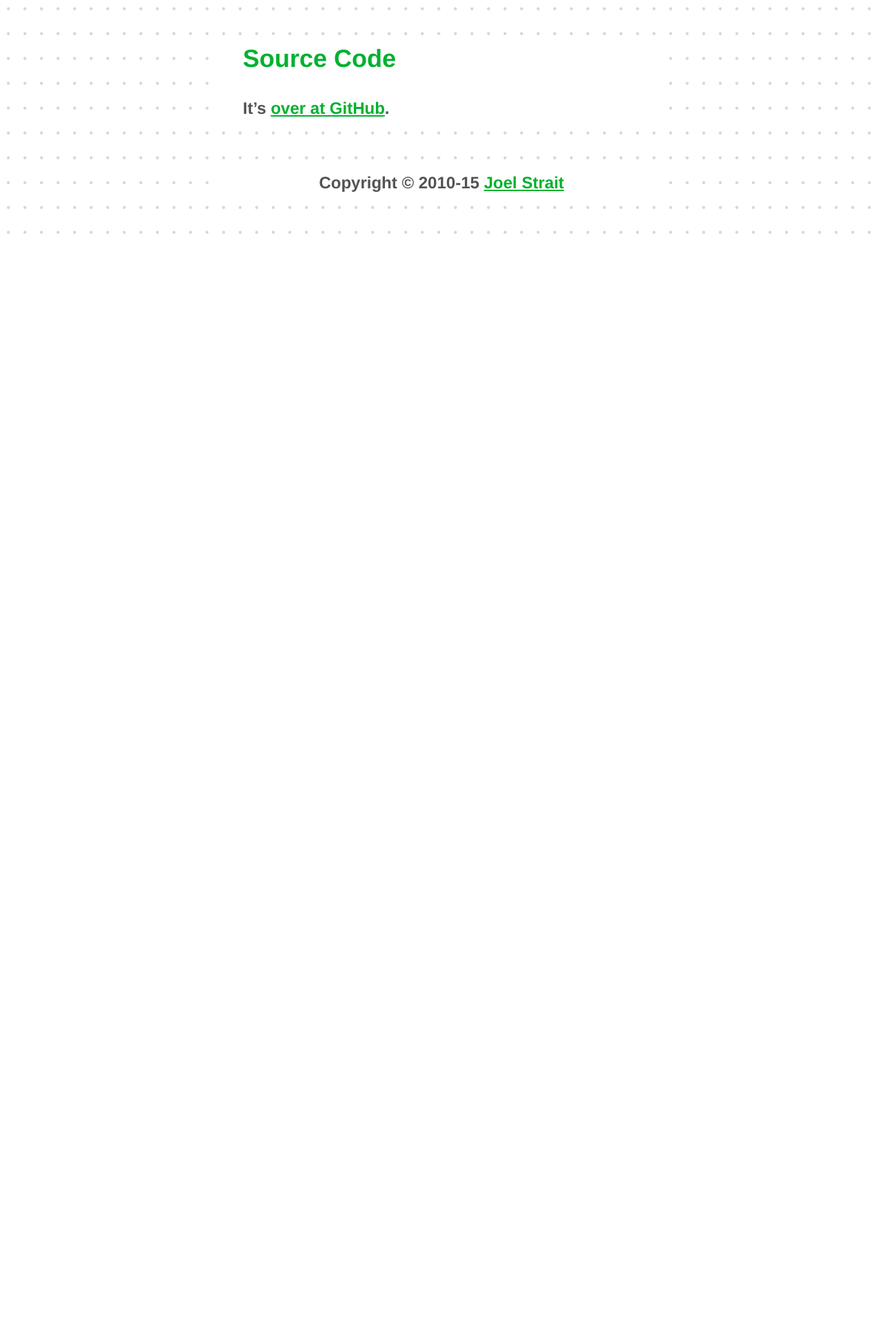
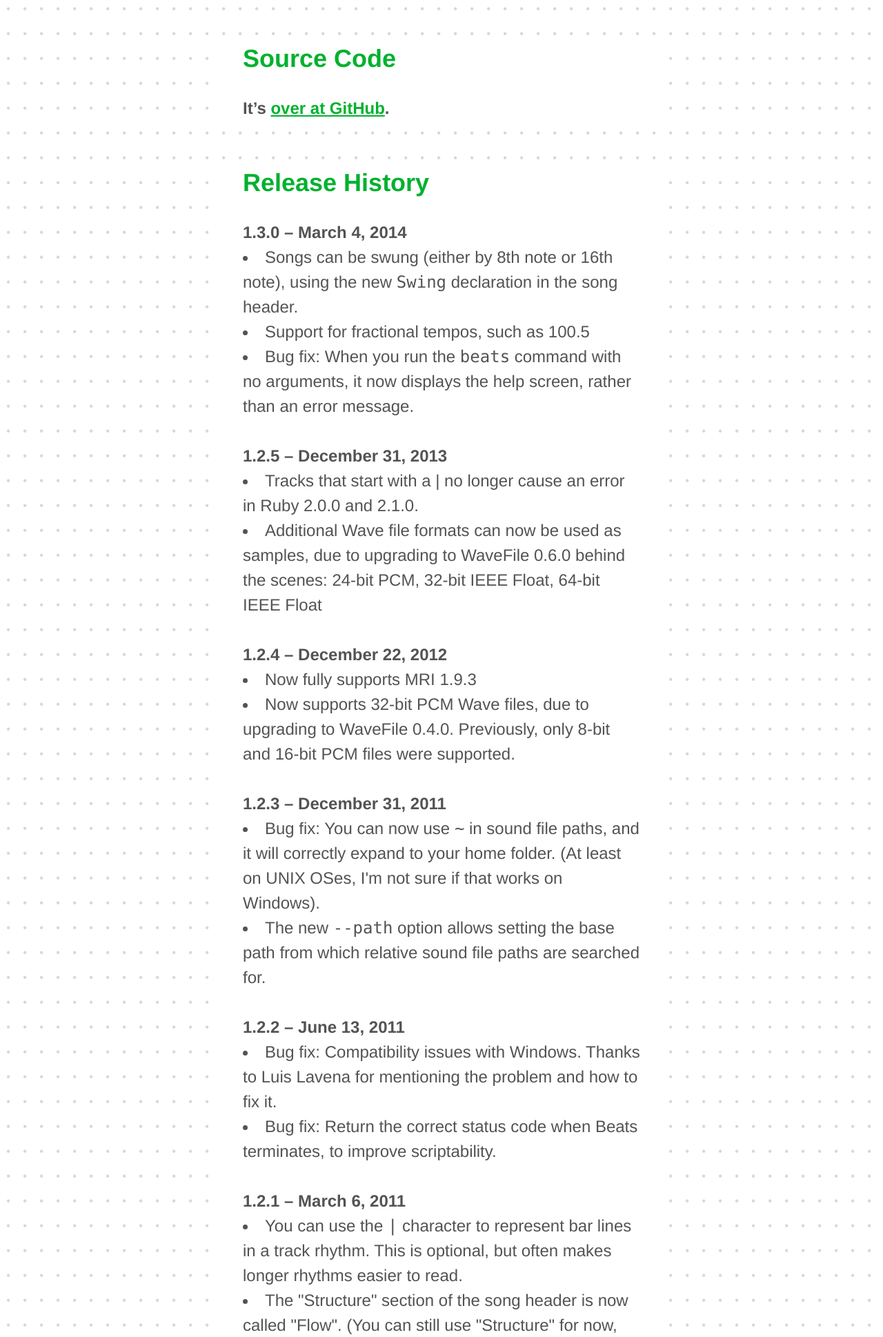
Before and after one commit to jstrait/beats, a PHP site: page /download in a window 1280 px wide. Shown: the part 2057-3995 px from the top of the page at 69% size. Before the commit the page ends 2396 px from the top, so only its background shows below. Run offline with PHP 8.4, Linux system fonts and the light colour scheme.

Commit message:
Adding release history to the downloads page

```diff
--- a/web/beats.css
+++ b/web/beats.css
@@ -123,6 +123,11 @@ ul li {
   line-height: 1.5em;
 }
 
+ul.bulleted li {
+  list-style-type: disc;
+  list-style-position: inside;
+}
+
 ol li {
   line-height: 1.5em;
   font-weight: bold;
@@ -181,3 +186,7 @@ h2#strategy-guide {
 .difference {
   background: yellow;
 }
+
+.content-box h3.mt {
+  margin-top: 1.5em;
+}
--- a/web/download.php
+++ b/web/download.php
@@ -40,4 +40,57 @@
     <h2>Source Code</h2>
     <p>It&#8217;s <a href="http://github.com/jstrait/beats">over at GitHub</a>.</p>
   </div>
+  <div class="content-box">
+    <h2>Release History</h2>
+    <h3 class="mt">1.3.0 &ndash; March 4, 2014</h3>
+    <ul class="bulleted">
+      <li>Songs can be swung (either by 8th note or 16th note), using the new <code>Swing</code> declaration in the song header.</li>
+      <li>Support for fractional tempos, such as 100.5</li>
+      <li>Bug fix: When you run the <code>beats</code> command with no arguments, it now displays the help screen, rather than an error message.</li>
+    </ul>
+    <h3 class="mt">1.2.5 &ndash; December 31, 2013</h3>
+    <ul class="bulleted">
+      <li>Tracks that start with a | no longer cause an error in Ruby 2.0.0 and 2.1.0.</li>
+      <li>Additional Wave file formats can now be used as samples, due to upgrading to WaveFile 0.6.0 behind the scenes: 24-bit PCM, 32-bit IEEE Float, 64-bit IEEE Float</li>
+    </ul>
+    <h3 class="mt">1.2.4 &ndash; December 22, 2012</h3>
+    <ul class="bulleted">
+      <li>Now fully supports MRI 1.9.3</li>
+      <li>Now supports 32-bit PCM Wave files, due to upgrading to WaveFile 0.4.0. Previously, only 8-bit and 16-bit PCM files were supported.</li>
+    </ul>
+    <h3 class="mt">1.2.3 &ndash; December 31, 2011</h3>
+    <ul class="bulleted">
+      <li>Bug fix: You can now use <code>~</code> in sound file paths, and it will correctly expand to your home folder. (At least on UNIX OSes, I'm not sure if that works on Windows).</li>
+      <li>The new <code>--path</code> option allows setting the base path from which relative sound file paths are searched for.</li>
+    </ul>
+    <h3 class="mt">1.2.2 &ndash; June 13, 2011</h3>
+    <ul class="bulleted">
+      <li>Bug fix: Compatibility issues with Windows. Thanks to Luis Lavena for mentioning the problem and how to fix it.</li>
+      <li>Bug fix: Return the correct status code when Beats terminates, to improve scriptability.</li>
+    </ul>
+    <h3 class="mt">1.2.1 &ndash; March 6, 2011</h3>
+    <ul class="bulleted">
+      <li>You can use the <code>|</code> character to represent bar lines in a track rhythm. This is optional, but often makes longer rhythms easier to read.</li>
+      <li>The "Structure" section of the song header is now called "Flow". (You can still use "Structure" for now, but you'll get a warning).</li>
+      <li>A pattern can contain multiple tracks that use the same sound. Previously, Beats would pick one of those tracks as the 'winner', and the other tracks wouldn't be played.</li>
+      <li>Bug fix: A better error message is displayed if a sound file is in an unsupported format (such as MP3), or is not even a sound file.</li>
+    </ul>
+    <h3 class="mt">1.2.0 &ndash; July 12, 2010</h3>
+    <ul class="bulleted">
+      <li>Major performance improvements. Up to 19x faster.</li>
+    </ul>
+    <h3 class="mt">1.1.0 &ndash; April 12, 2010</h3>
+    <ul class="bulleted">
+      <li>Performance improvement: about a 2x speedup. (When using the <code>-s</code> option, no speedup).</li>
+      <li>Added support for a <code>Kit</code> section in song headers.</li>
+      <li>Improved error messages displayed when song files have errors.</li>
+    </ul>
+    <h3 class="mt">1.0.0 &ndash; February 13, 2010</h3>
+    <ul class="bulleted">
+      <li>Initial version</li>
+      <li>Support for using 8 or 16-bit, mono or stereo sounds.</li>
+      <li>Support for the <code>-s</code> option, which saves each track to a separate file.</li>
+      <li>Support for the <code>-p</code> option, which only generates a single pattern.</li>
+    </ul>
+  </div>
 <? drawFooter(); ?>
```
